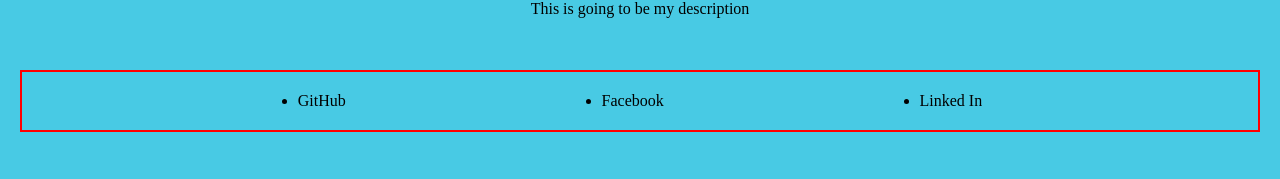
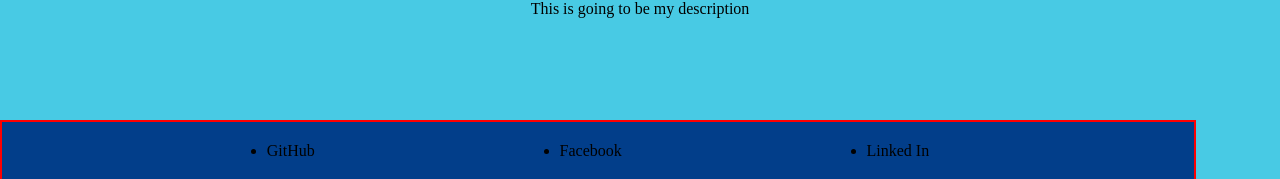
Before and after one commit to Mpergolatti/mpreact-portfolio, a React (Create React App) app: page / in a window 1280 px wide. Shown: the part 618-797 px from the top of the page. Built offline with nearby package versions, Linux system fonts and the light colour scheme.

Commit message:
fixing conflicts

```diff
--- a/src/index.css
+++ b/src/index.css
@@ -267,10 +267,6 @@
   color: #ade8f4;
 }
 
-.footer_pin {
-
-}
-
 .footer {
 
   border: 2px solid red;
@@ -278,5 +274,13 @@
   flex-wrap: wrap;
   justify-content: space-evenly;
   padding: 20px;
+  margin: 0;
+  position: fixed;
+  z-index: 100;
+  bottom: 0;
+  left: 0;
+  width: 90%;
+  background-color: #023e8a;
+
 
 }
```
